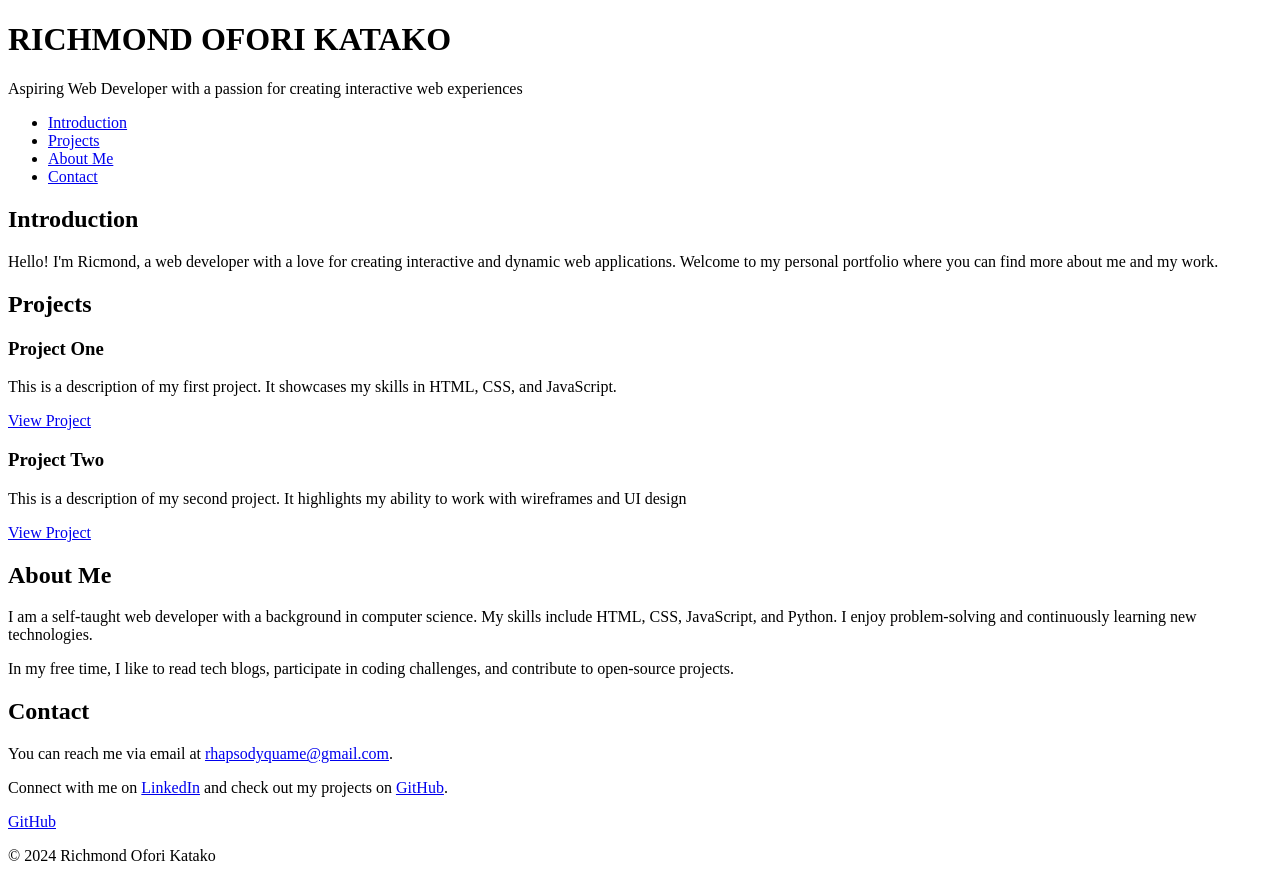
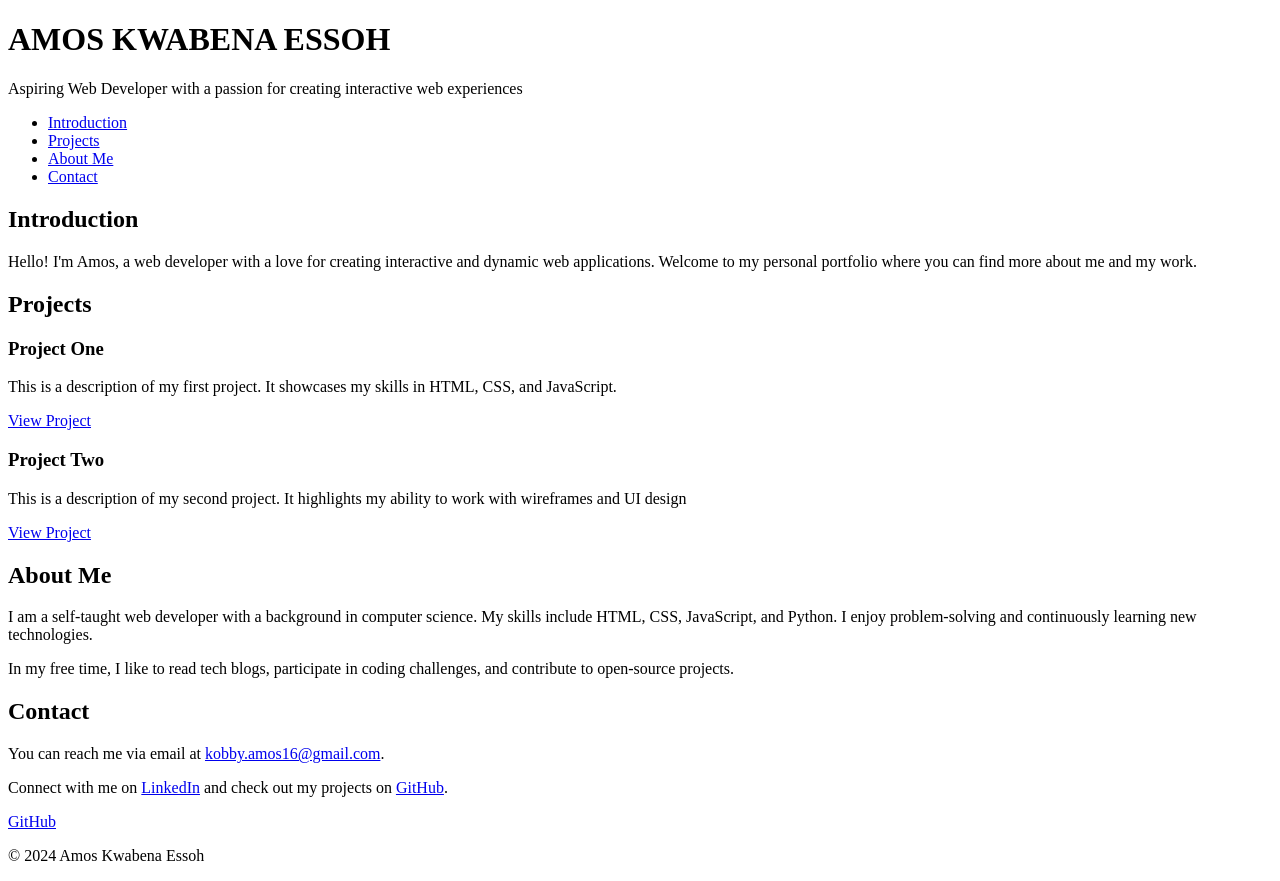
Before and after one commit to Cobbyna/My_First_Portfolio, a plain HTML site: page portfolio/index.html in a window 1280 px wide. Drawn offline with Linux system fonts and the light colour scheme.

Commit message:
Update index.html

```diff
--- a/portfolio/index.html
+++ b/portfolio/index.html
@@ -3,12 +3,12 @@
 <head>
     <meta charset="UTF-8">
     <meta name="viewport" content="width=device-width, initial-scale=1.0">
-    <title>RICHMOND OFORI KATAKO - Personal Portfolio</title>
+    <title>AMOS KWABENA ESSOH<- Personal Portfolio</title>
 
 </head>
 <body>
     <header>
-        <h1>RICHMOND OFORI KATAKO</h1>
+        <h1>AMOS KWABENA ESSOH</h1>
         <p>Aspiring Web Developer with a passion for creating interactive web experiences</p>
     </header>
 
@@ -23,7 +23,7 @@
 
     <section id="introduction">
         <h2>Introduction</h2>
-        <p>Hello! I'm Ricmond, a web developer with a love for creating interactive and dynamic web applications. Welcome to my personal portfolio where you can find more about me and my work.</p>
+        <p>Hello! I'm Amos, a web developer with a love for creating interactive and dynamic web applications. Welcome to my personal portfolio where you can find more about me and my work.</p>
     </section>
 
     <section id="projects">
@@ -48,13 +48,13 @@
 
     <section id="contact">
         <h2>Contact</h2>
-        <p>You can reach me via email at <a href="mailto:rhapsodyquame@gmail.com">rhapsodyquame@gmail.com</a>.</p>
-        <p>Connect with me on <a href="https://www.linkedin.com/in/richmond-katako-9a8398270/" target="_blank">LinkedIn</a> and check out my projects on <a href="https://github.com/johndoe" target="_blank">GitHub</a>.</p>
-        <p><a href="https://github.com/RHAPSODY-DEV">GitHub</a></p>
+        <p>You can reach me via email at <a href="kobby.amos16@gmail.com">kobby.amos16@gmail.com</a>.</p>
+        <p>Connect with me on <a href="https://www.linkedin.com/in/amos-kwabena-essoh-22a323316/" target="_blank">LinkedIn</a> and check out my projects on <a href="https://github.com/johndoe" target="_blank">GitHub</a>.</p>
+        <p><a href="https://github.com/Cobbyna">GitHub</a></p>
     </section>
 
     <footer>
-        <p>&copy; 2024 Richmond Ofori Katako</p>
+        <p>&copy; 2024 Amos Kwabena Essoh</p>
     </footer>
 </body>
 </html>
```
